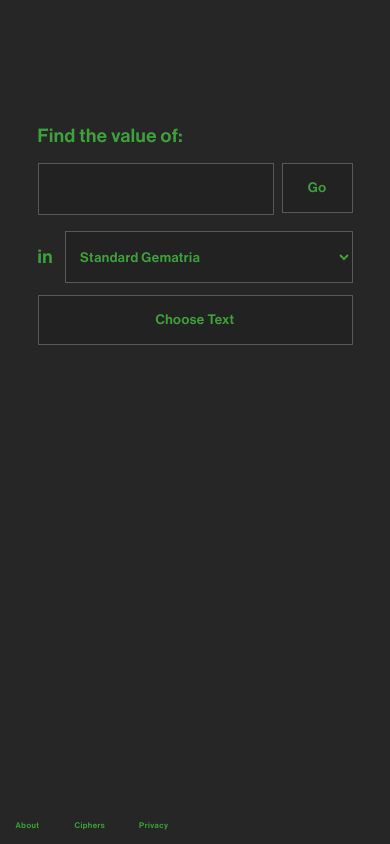
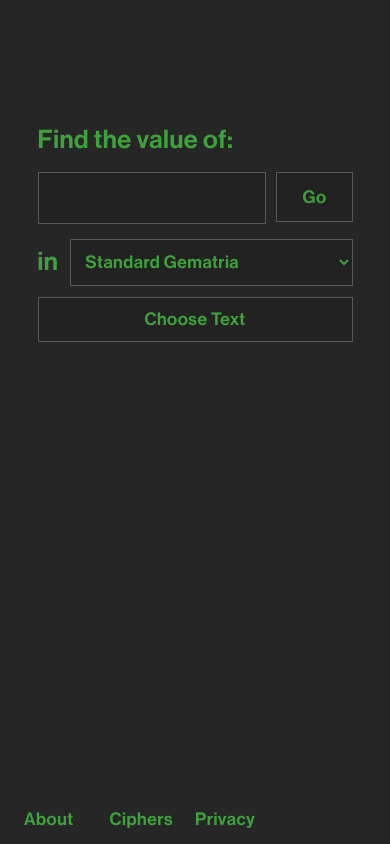
Before and after one commit to mattcong/gematria-calculator, a Next.js app: page / in a window 390 px wide. Built offline with nearby package versions, Linux system fonts and the light colour scheme.

Commit message:
increase min text size, use grid for input containers

```diff
--- a/src/app/globals.css
+++ b/src/app/globals.css
@@ -1,4 +1,7 @@
-/* COLOURS */
+@font-face {
+  font-family: Neue;
+  src: url(../../public/fonts/NeueHaasDisplayMedium.ttf);
+}
 
 :root {
   --bg-1: white;
@@ -15,6 +18,19 @@
   --element-bg-2-hover: #a1a1a10e;
 
   --input-height: 50px;
+  --input-option-height: calc(var(--input-height) - 5px);
+
+  --fs-body-sm: 1.3rem;
+  --fs-body-md: 1.8rem;
+  --fs-body-large: 2.6rem;
+}
+
+@media (max-width: 720px) {
+  :root {
+    --fs-body-sm: 1.1rem;
+    --fs-body-md: 1.6rem;
+    --fs-body-large: 2.2rem;
+  }
 }
 
 body {
@@ -26,18 +42,6 @@ select,
 input,
 button {
   color: var(--element-2);
-}
-
-@font-face {
-  font-family: Neue;
-  src: url(../../public/fonts/NeueHaasDisplayMedium.ttf);
-}
-
-:root {
-  --fs-nav: clamp(0.5rem, 0.35rem + 0.5vw, 1.5rem);
-  --fs-body-small: clamp(0.8rem, 0.7rem + 0.6vw, 2rem);
-  --fs-body-mid: clamp(0.9rem, 1rem + 0.7vw, 2.7rem);
-  --fs-body-large: clamp(0.9rem, 1.2rem + 1.5vw, 4rem);
 }
 
 body,
@@ -66,10 +70,10 @@ a {
   flex-direction: column;
   gap: 16px;
 
-  font-size: var(--fs-body-mid);
+  font-size: var(--fs-body-md);
 }
 
-@media (max-width: 600px) {
+@media (max-width: 720px) {
   .form-wrap {
     width: 90%;
     margin: 30% auto;
@@ -86,10 +90,17 @@ a {
 
 .input-wrap {
   border: none;
-  display: flex;
-  gap: 8px;
+  display: grid;
+  grid-template-columns: 5fr 1fr;
+  gap: 12px;
   justify-content: space-between;
   user-select: none;
+}
+
+@media (max-width: 720px) {
+  .input-wrap {
+    grid-template-columns: 3fr 1fr;
+  }
 }
 
 .input-border {
@@ -100,11 +111,11 @@ a {
 
 .input {
   width: calc(100% - 20px);
-  height: calc(var(--fs-body-mid) + 25px);
+  height: calc(var(--fs-body-md) + 25px);
   background-color: transparent;
   height: var(--input-height);
 
-  font-size: var(--fs-body-mid);
+  font-size: var(--fs-body-md);
 
   padding: 0 10px;
   border: none;
@@ -122,11 +133,12 @@ a:focus {
 }
 
 .controls-container {
-  display: flex;
+  display: grid;
+  grid-template-columns: 2.5fr 2.5fr 1fr;
   gap: 12px;
 }
 
-@media (max-width: 600px) {
+@media (max-width: 720px) {
   .controls-container {
     display: flex;
     flex-direction: column;
@@ -151,11 +163,17 @@ a:focus {
   width: 100%;
   height: var(--input-height);
 
-  font-size: var(--fs-body-small);
+  font-size: var(--fs-body-sm);
 
   border: none;
   color: var(--element-2);
   background-color: var(--element-bg-2);
+}
+
+@media (max-width: 720px) {
+  .select-menu {
+    height: var(--input-option-height);
+  }
 }
 
 .button {
@@ -164,13 +182,20 @@ a:focus {
   justify-content: center;
   padding: 0 25px;
   cursor: pointer;
+  width: 100%;
 
-  font-size: var(--fs-body-small);
+  font-size: var(--fs-body-sm);
 
   background-color: var(--element-bg-2);
   color: var(--element-2);
   border: 1px solid var(--element-border-2);
   height: var(--input-height);
+}
+
+@media (max-width: 720px) {
+  .button {
+    font-size: var(--fs-body-sm);
+  }
 }
 
 .button:hover {
@@ -179,6 +204,16 @@ a:focus {
 
 .button:active {
   background-color: #5e5e5e0e;
+}
+
+.input-option {
+  height: var(--input-height);
+}
+
+@media (max-width: 720px) {
+  .input-option {
+    height: var(--input-option-height);
+  }
 }
 
 .spinner-container {
@@ -208,21 +243,24 @@ a:focus {
 
 .footer {
   display: grid;
-  grid-template-columns: 0.5fr 0.55fr 0.5fr 3fr 0.5fr;
+  grid-template-columns: 1fr 1fr 1fr 5fr 1fr;
   position: fixed;
   left: 0;
   right: 0;
   bottom: 0;
-  padding: 12px 4% 14px;
+  padding: 12px 32px 14px;
   user-select: none;
 
-  font-size: var(--fs-nav);
+  font-size: calc(var(--fs-body-sm) - 0.2rem);
   background-color: var(--bg-2);
 }
 
-@media (max-width: 600px) {
+@media (max-width: 720px) {
   .footer {
-    grid-template-columns: 0.5fr 0.55fr 0.5fr 1fr 0.5fr;
+    grid-template-columns: 1fr 1fr 1fr 1fr;
+    padding: 12px 24px 14px;
+
+    font-size: var(--fs-body-sm);
   }
 }
 
--- a/src/components/MainInput.tsx
+++ b/src/components/MainInput.tsx
@@ -77,7 +77,7 @@ const MainInput = ({
           </button>
         </div>
         <div className="controls-container">
-          <div className="select-wrap">
+          <div className="select-wrap input-option">
             <label htmlFor="cipher">in</label>
             <div className="select-menu-border">
               <select className="select-menu" value={cipher} onChange={handleCipherSelect}>
@@ -95,7 +95,11 @@ const MainInput = ({
               <>
                 <label htmlFor="cipher">using</label>
                 <div className="select-menu-border">
-                  <select className="select-menu" value={text} onChange={handleTextSelect}>
+                  <select
+                    className="select-menu input-option"
+                    value={text}
+                    onChange={handleTextSelect}
+                  >
                     <option value="default">No Text</option>
                     <option value="kjv">Holy Bible (KJV)</option>
                     <option value="apocrypha">Apocrypha</option>
@@ -103,12 +107,7 @@ const MainInput = ({
                 </div>
               </>
             ) : (
-              <button
-                className="button"
-                style={{ width: "100%" }}
-                type="button"
-                onClick={showTextDropdown}
-              >
+              <button className="button input-option" type="button" onClick={showTextDropdown}>
                 Choose Text
               </button>
             )}
```
